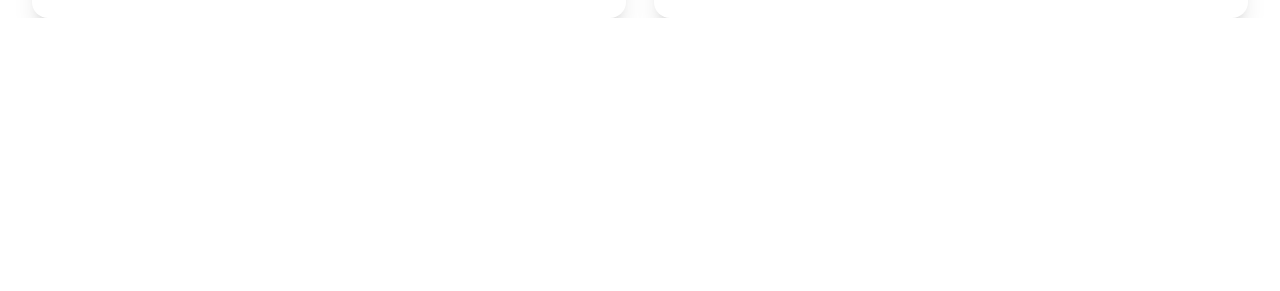
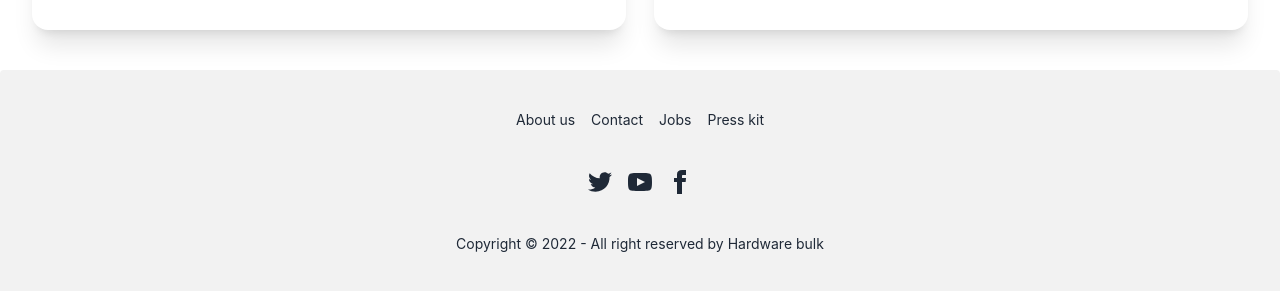
Before and after one commit to Monirul-98/Manufacturer-client, a React (Create React App) app: page / in a window 1280 px wide. Shown: the part 1946-2237 px from the top of the page. Before the commit the page ends 1964 px from the top, so only its background shows below. Built offline with nearby package versions, Linux system fonts and the light colour scheme; no server answers.

Commit message:
Footer added

```diff
--- a/src/App.js
+++ b/src/App.js
@@ -1,6 +1,7 @@
 import { Route, Routes } from "react-router-dom";
 import "./App.css";
 import Home from "./pages/Home/Home";
+import Footer from "./pages/Shared/Footer";
 import Navbar from "./pages/Shared/Navbar";
 
 function App() {
@@ -10,6 +11,7 @@
       <Routes>
         <Route path="/" element={<Home></Home>}></Route>
       </Routes>
+      <Footer></Footer>
     </div>
   );
 }
--- a/src/pages/Home/Products/Products.js
+++ b/src/pages/Home/Products/Products.js
@@ -11,7 +11,7 @@
     return <Loading></Loading>;
   }
   return (
-    <div className="mx-8">
+    <div className="my-10 mx-8">
       <h2 className="my-7 text-4xl text-center">Products</h2>
       <div className="grid sm:grid-cols-1 lg:grid-cols-2 gap-7">
         {products.map((product) => (
--- a/src/pages/Shared/Footer.js
+++ b/src/pages/Shared/Footer.js
@@ -1,7 +1,56 @@
 import React from "react";
 
 const Footer = () => {
-  return <div></div>;
+  return (
+    <footer class="footer footer-center p-10 bg-base-200 text-base-content rounded">
+      <div class="grid grid-flow-col gap-4">
+        <a class="link link-hover">About us</a>
+        <a class="link link-hover">Contact</a>
+        <a class="link link-hover">Jobs</a>
+        <a class="link link-hover">Press kit</a>
+      </div>
+      <div>
+        <div class="grid grid-flow-col gap-4">
+          <a>
+            <svg
+              xmlns="http://www.w3.org/2000/svg"
+              width="24"
+              height="24"
+              viewBox="0 0 24 24"
+              class="fill-current"
+            >
+              <path d="M24 4.557c-.883.392-1.832.656-2.828.775 1.017-.609 1.798-1.574 2.165-2.724-.951.564-2.005.974-3.127 1.195-.897-.957-2.178-1.555-3.594-1.555-3.179 0-5.515 2.966-4.797 6.045-4.091-.205-7.719-2.165-10.148-5.144-1.29 2.213-.669 5.108 1.523 6.574-.806-.026-1.566-.247-2.229-.616-.054 2.281 1.581 4.415 3.949 4.89-.693.188-1.452.232-2.224.084.626 1.956 2.444 3.379 4.6 3.419-2.07 1.623-4.678 2.348-7.29 2.04 2.179 1.397 4.768 2.212 7.548 2.212 9.142 0 14.307-7.721 13.995-14.646.962-.695 1.797-1.562 2.457-2.549z"></path>
+            </svg>
+          </a>
+          <a>
+            <svg
+              xmlns="http://www.w3.org/2000/svg"
+              width="24"
+              height="24"
+              viewBox="0 0 24 24"
+              class="fill-current"
+            >
+              <path d="M19.615 3.184c-3.604-.246-11.631-.245-15.23 0-3.897.266-4.356 2.62-4.385 8.816.029 6.185.484 8.549 4.385 8.816 3.6.245 11.626.246 15.23 0 3.897-.266 4.356-2.62 4.385-8.816-.029-6.185-.484-8.549-4.385-8.816zm-10.615 12.816v-8l8 3.993-8 4.007z"></path>
+            </svg>
+          </a>
+          <a>
+            <svg
+              xmlns="http://www.w3.org/2000/svg"
+              width="24"
+              height="24"
+              viewBox="0 0 24 24"
+              class="fill-current"
+            >
+              <path d="M9 8h-3v4h3v12h5v-12h3.642l.358-4h-4v-1.667c0-.955.192-1.333 1.115-1.333h2.885v-5h-3.808c-3.596 0-5.192 1.583-5.192 4.615v3.385z"></path>
+            </svg>
+          </a>
+        </div>
+      </div>
+      <div>
+        <p>Copyright © 2022 - All right reserved by Hardware bulk</p>
+      </div>
+    </footer>
+  );
 };
 
 export default Footer;
```
